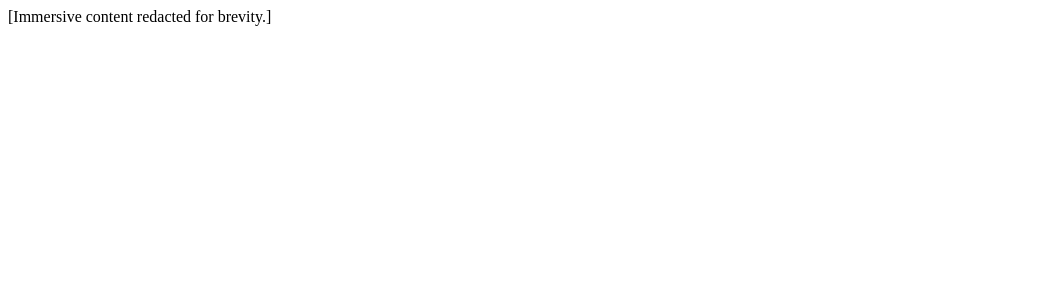
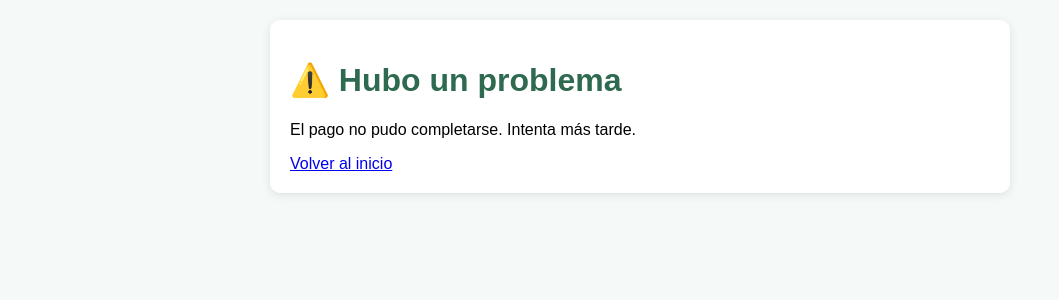
Before and after one commit to mayroga/Asistente-Virtual-May-Roga, a Flask app: template templates/failure.html in a window 1280 px wide. Shown: the top 300 px of the page, without its empty margins (0-1059 px from the left). Run offline with Flask 3, Linux system fonts and the light colour scheme; the template is opened without the code that fills it, so the values that code supplies are empty.

Commit message:
Update failure.html

```diff
--- a/templates/failure.html
+++ b/templates/failure.html
@@ -1 +1,16 @@
-[Immersive content redacted for brevity.]
+<!DOCTYPE html>
+<html lang="es">
+<head>
+  <meta charset="UTF-8">
+  <meta name="viewport" content="width=device-width, initial-scale=1.0">
+  <title>Error en el Pago</title>
+  <link rel="stylesheet" href="{{ url_for('static', filename='css/style.css') }}">
+</head>
+<body>
+  <div class="container">
+    <h1>⚠️ Hubo un problema</h1>
+    <p>El pago no pudo completarse. Intenta más tarde.</p>
+    <a href="/">Volver al inicio</a>
+  </div>
+</body>
+</html>
```
